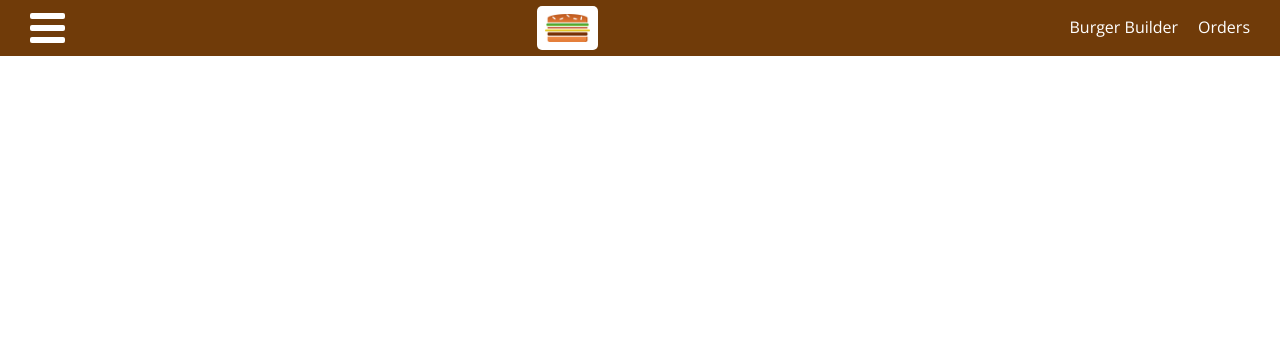
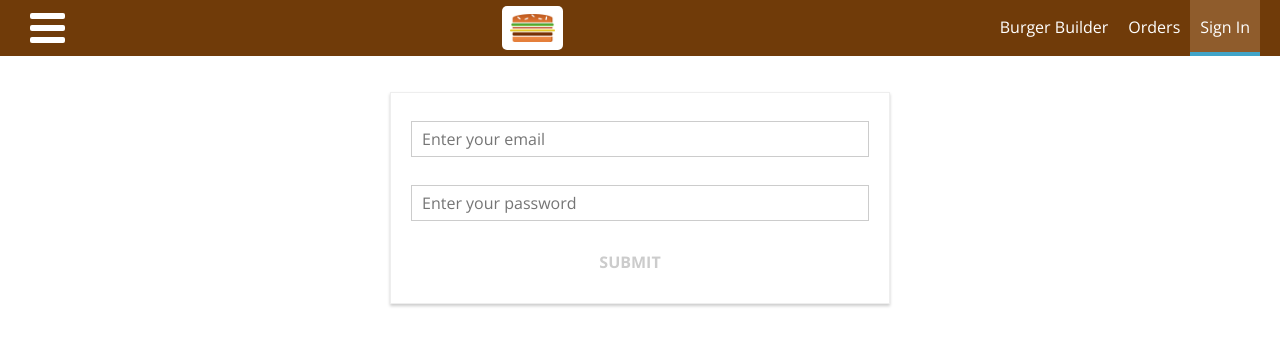
Before and after one commit to samfolo/burger-builder, a React (Create React App) app: page /auth in a window 1280 px wide. Shown: the top 346 px of the page. Built offline with nearby package versions, Linux system fonts and the light colour scheme.

Commit message:
add an authentication form

```diff
--- a/src/components/Navigation/NavigationItems/NavigationItems.js
+++ b/src/components/Navigation/NavigationItems/NavigationItems.js
@@ -6,6 +6,7 @@ const NavigationItems = props => (
   <ul className={Classes.NavigationItems}>
     <NavigationItem link='/'>Burger Builder</NavigationItem>
     <NavigationItem link='/orders'>Orders</NavigationItem>
+    <NavigationItem link='/auth'>Sign In</NavigationItem>
   </ul>
 );
 
--- a/src/containers/App/App.js
+++ b/src/containers/App/App.js
@@ -6,6 +6,7 @@ import Layout from '../../hoc/Layout/Layout';
 import BurgerBuilder from '../BurgerBuilder/BurgerBuilder';
 import Checkout from '../Checkout/Checkout';
 import Orders from '../Orders/Orders';
+import Auth from '../Auth/Auth';
 
 class App extends React.Component {
   render() {
@@ -16,6 +17,7 @@ class App extends React.Component {
             <Route path='/' exact component={BurgerBuilder} />
             <Route path='/checkout' component={Checkout} />
             <Route path='/orders' component={Orders} />
+            <Route path='/auth' component={Auth} />
           </Switch>
         </Layout>
       </div>
--- /dev/null
+++ b/src/containers/Auth/Auth.js
@@ -0,0 +1,105 @@
+import React from 'react';
+import Classes from './Auth.module.css';
+import Input from '../../components/UI/Input/Input';
+import Button from '../../components/UI/Button/Button';
+
+class Auth extends React.Component {
+  state ={
+    authForm: {
+      email: {
+        elementType: 'input',
+        elementConfig: {
+          type: 'email',
+          placeholder: 'Enter your email',
+        },
+        value: '',
+        validation: {
+          required: true,
+          // eslint-disable-next-line no-useless-escape
+          format: /^\w+([\.-]?\w+)*@\w+([\.-]?\w+)*(\.\w{2,3})+$/
+        },
+        valid: false,
+        touched: false,
+      },
+      password: {
+        elementType: 'input',
+        elementConfig: {
+          type: 'password',
+          placeholder: 'Enter your password',
+        },
+        value: '',
+        validation: {
+          required: true,
+          minLength: 6,
+        },
+        valid: false,
+        touched: false,
+      },
+    }
+  }
+
+  checkValidity = (fieldValue, rules) => {
+    let isValid = true ;
+    let trueFieldValue = fieldValue.trim();
+
+    if (rules.required) { isValid = isValid && trueFieldValue !== ''; }
+    if (rules.minLength) { isValid = isValid && trueFieldValue.length >= rules.minLength }
+    if (rules.maxLength) { isValid = isValid && trueFieldValue.length <= rules.maxLength }
+    if (rules.format) { isValid = isValid && rules.format.test(trueFieldValue); }
+
+    return isValid
+  }
+
+  renderInputs = () => {
+    const authFormKeys = Object.keys(this.state.authForm);
+
+    return authFormKeys.map((key, i) => {
+      return <Input
+        key={`${i}_${key}`}
+        elementType={this.state.authForm[key].elementType}
+        elementConfig={this.state.authForm[key].elementConfig}
+        value={this.state.authForm[key].value}
+        validation={this.state.authForm[key].validation}
+        valid={this.state.authForm[key].valid}
+        shouldValidate={this.state.authForm[key].validation ? true : undefined}
+        touched={this.state.authForm[key].touched}
+        onChange={(e) => this.handleChange(e, key)} />
+    });
+  }
+
+  handleChange = (e, field) => {
+    const authForm = {...this.state.authForm};
+    const authFormField = {...authForm[field]};
+    authFormField.value = e.target.value;
+    authFormField.valid = this.checkValidity(authFormField.value, authFormField.validation);
+    authFormField.touched = true;
+    authForm[field] = authFormField; // above is deep cloning
+
+    this.setState({ authForm: authForm })
+  }
+
+  isInvalidForm = () => {
+    const allFields = Object.keys(this.state.authForm);
+    const validFields = allFields.map(field => {
+      return (
+        this.state.authForm[field].valid
+      );
+    });
+    return validFields.includes(false);
+  }
+
+  render() {
+    const form = this.renderInputs();
+
+    return (
+      <div className={Classes.Auth}>
+        <form style={{display: 'flex', flexDirection: 'column', alignItems: 'center' }}>
+          {form}
+          <Button buttonType='Success' disabled={this.isInvalidForm()}>SUBMIT</Button>
+        </form>
+      </div>
+    );
+  }
+}
+
+export default Auth;
--- /dev/null
+++ b/src/containers/Auth/Auth.module.css
@@ -0,0 +1,15 @@
+.Auth {
+  margin: 20px auto;
+  width: 80%;
+  text-align: center;
+  box-shadow: 0 2px 3px #ccc;
+  border: 1px solid #eee;
+  padding: 10px;
+  box-sizing: border-box;
+}
+
+@media (min-width: 600px) {
+  .Auth {
+    width: 500px;
+  }
+}
```
